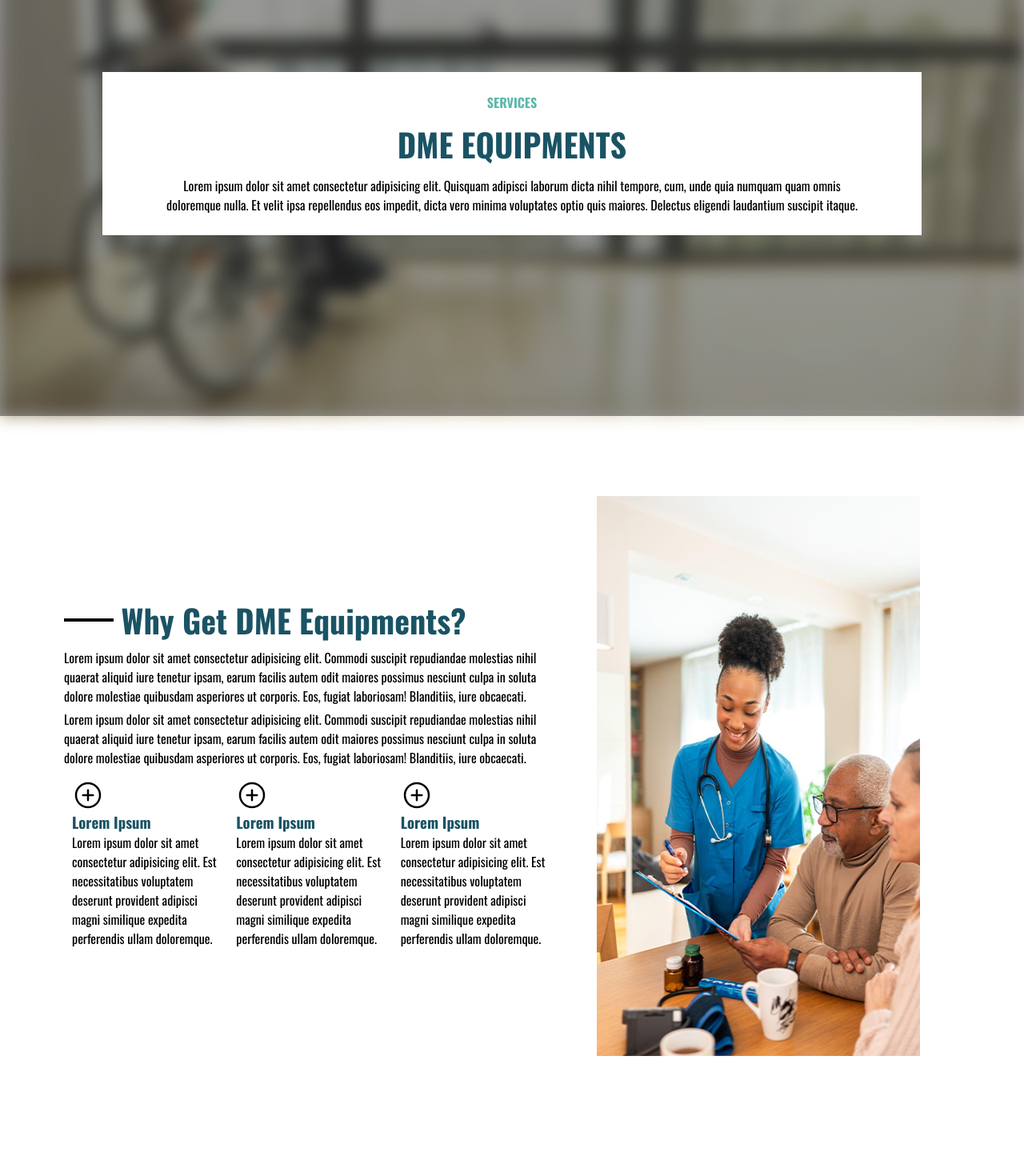
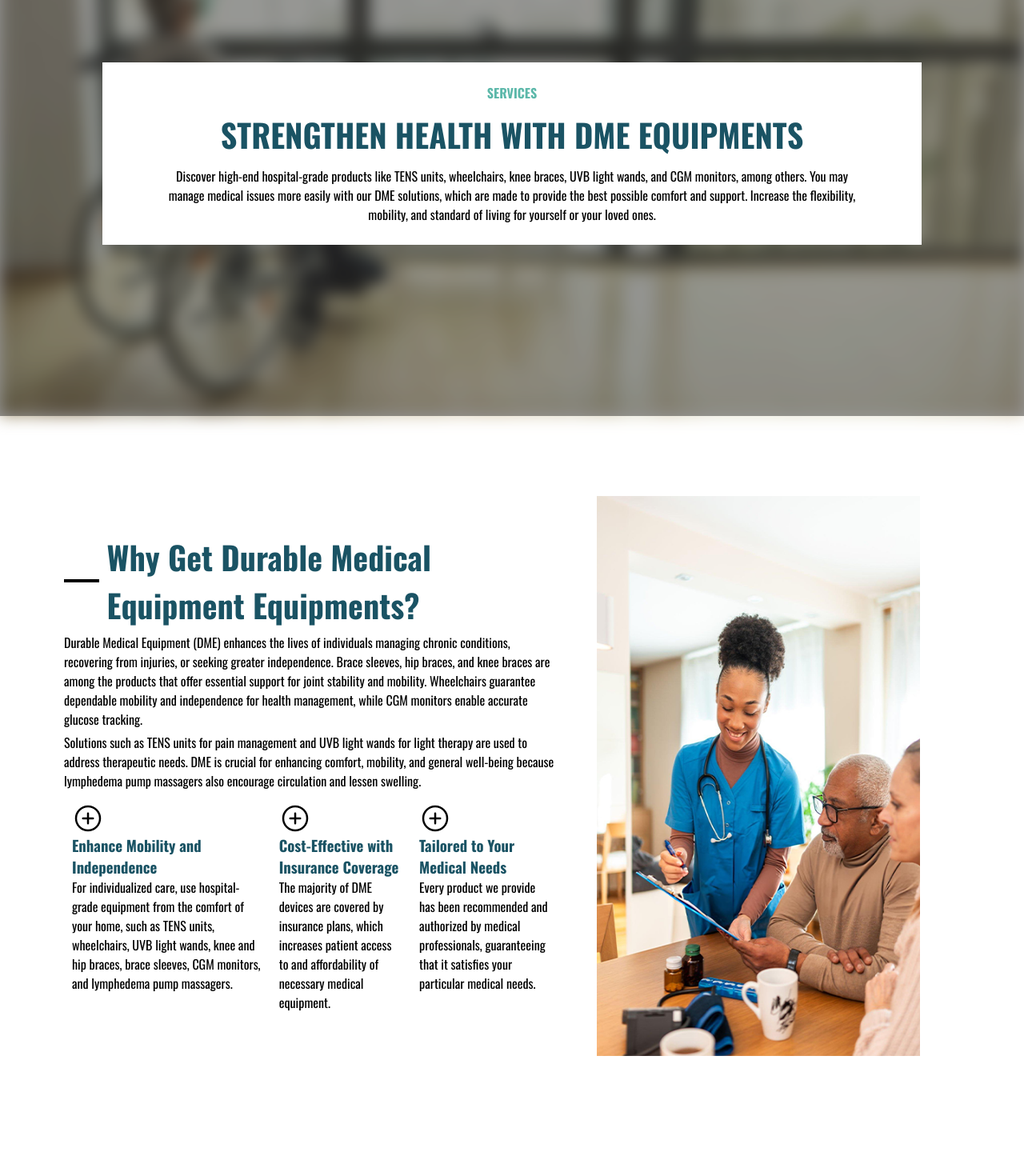
Before and after one commit to MKashanButt/squad-medical-supplies, a Next.js app: page /dme-equipments in a window 1280 px wide. Shown: the part 300-1770 px from the top of the page at 80% size. Built offline with nearby package versions, Linux system fonts and the light colour scheme.

Commit message:
added content

```diff
--- a/src/app/dme-equipments/page.tsx
+++ b/src/app/dme-equipments/page.tsx
@@ -95,39 +95,41 @@ export default function dmeEquipments() {
                 <div className={styles.overlay}></div>
                 <div className={styles.content}>
                     <span>Services</span>
-                    <h1>DME Equipments</h1>
-                    <p>Lorem ipsum dolor sit amet consectetur adipisicing elit. Quisquam adipisci laborum dicta nihil tempore, cum, unde quia numquam quam omnis doloremque nulla. Et velit ipsa repellendus eos impedit, dicta vero minima voluptates optio quis maiores. Delectus eligendi laudantium suscipit itaque.</p>
+                    <h1>Strengthen Health with DME Equipments</h1>
+                    <p>Discover high-end hospital-grade products like TENS units, wheelchairs, knee braces, UVB light wands, and CGM monitors, among others. You may manage medical issues more easily with our DME solutions, which are made to provide the best possible comfort and support. Increase the flexibility, mobility, and standard of living for yourself or your loved ones.</p>
                 </div>
             </section>
             <section className={`${styles.whyGetDmeServies} container`}>
                 <div className={styles.content}>
-                    <h2><hr />Why Get DME Equipments?</h2>
-                    <p>Lorem ipsum dolor sit amet consectetur adipisicing elit. Commodi suscipit repudiandae molestias nihil quaerat aliquid iure tenetur ipsam, earum facilis autem odit maiores possimus nesciunt culpa in soluta dolore molestiae quibusdam asperiores ut corporis. Eos, fugiat laboriosam! Blanditiis, iure obcaecati.</p>
-                    <p>Lorem ipsum dolor sit amet consectetur adipisicing elit. Commodi suscipit repudiandae molestias nihil quaerat aliquid iure tenetur ipsam, earum facilis autem odit maiores possimus nesciunt culpa in soluta dolore molestiae quibusdam asperiores ut corporis. Eos, fugiat laboriosam! Blanditiis, iure obcaecati.</p>
+                    <h2><hr />Why Get Durable Medical Equipment Equipments?</h2>
+                    <p>Durable Medical Equipment (DME) enhances the lives of individuals managing chronic conditions, recovering from injuries, or seeking greater independence. Brace sleeves, hip braces, and knee braces are among the products that offer essential support for joint stability and mobility. Wheelchairs guarantee dependable mobility and independence for health management, while CGM monitors enable accurate glucose tracking.</p>
+                    <p>
+                        Solutions such as TENS units for pain management and UVB light wands for light therapy are used to address therapeutic needs. DME is crucial for enhancing comfort, mobility, and general well-being because lymphedema pump massagers also encourage circulation and lessen swelling.
+                    </p>
                     <div className={styles.stage}>
                         <div className={styles.item}>
                             <svg xmlns="http://www.w3.org/2000/svg" className={styles.icon} viewBox="0 0 512 512">
                                 <path d="M448 256c0-106-86-192-192-192S64 150 64 256s86 192 192 192 192-86 192-192z" fill="none" stroke="currentColor" stroke-miterlimit="10" stroke-width="32" />
                                 <path fill="none" stroke="currentColor" stroke-linecap="round" stroke-linejoin="round" stroke-width="32" d="M256 176v160M336 256H176" />
                             </svg>
-                            <h3>Lorem Ipsum</h3>
-                            <p>Lorem ipsum dolor sit amet consectetur adipisicing elit. Est necessitatibus voluptatem deserunt provident adipisci magni similique expedita perferendis ullam doloremque.</p>
+                            <h3>Enhance Mobility and Independence</h3>
+                            <p>For individualized care, use hospital-grade equipment from the comfort of your home, such as TENS units, wheelchairs, UVB light wands, knee and hip braces, brace sleeves, CGM monitors, and lymphedema pump massagers.</p>
                         </div>
                         <div className={styles.item}>
                             <svg xmlns="http://www.w3.org/2000/svg" className={styles.icon} viewBox="0 0 512 512">
                                 <path d="M448 256c0-106-86-192-192-192S64 150 64 256s86 192 192 192 192-86 192-192z" fill="none" stroke="currentColor" stroke-miterlimit="10" stroke-width="32" />
                                 <path fill="none" stroke="currentColor" stroke-linecap="round" stroke-linejoin="round" stroke-width="32" d="M256 176v160M336 256H176" />
                             </svg>
-                            <h3>Lorem Ipsum</h3>
-                            <p>Lorem ipsum dolor sit amet consectetur adipisicing elit. Est necessitatibus voluptatem deserunt provident adipisci magni similique expedita perferendis ullam doloremque.</p>
+                            <h3>Cost-Effective with Insurance Coverage</h3>
+                            <p>The majority of DME devices are covered by insurance plans, which increases patient access to and affordability of necessary medical equipment.</p>
                         </div>
                         <div className={styles.item}>
                             <svg xmlns="http://www.w3.org/2000/svg" className={styles.icon} viewBox="0 0 512 512">
                                 <path d="M448 256c0-106-86-192-192-192S64 150 64 256s86 192 192 192 192-86 192-192z" fill="none" stroke="currentColor" stroke-miterlimit="10" stroke-width="32" />
                                 <path fill="none" stroke="currentColor" stroke-linecap="round" stroke-linejoin="round" stroke-width="32" d="M256 176v160M336 256H176" />
                             </svg>
-                            <h3>Lorem Ipsum</h3>
-                            <p>Lorem ipsum dolor sit amet consectetur adipisicing elit. Est necessitatibus voluptatem deserunt provident adipisci magni similique expedita perferendis ullam doloremque.</p>
+                            <h3>Tailored to Your Medical Needs</h3>
+                            <p>Every product we provide has been recommended and authorized by medical professionals, guaranteeing that it satisfies your particular medical needs.</p>
                         </div>
                     </div>
                 </div>
@@ -190,36 +192,36 @@ export default function dmeEquipments() {
                 </div>
                 <div className={styles.content}>
                     <h2><hr />Some Key Benefits</h2>
-                    <p>Lorem ipsum dolor sit amet consectetur adipisicing elit. Beatae quasi dolore qui eligendi asperiores doloribus necessitatibus porro perferendis dolor ipsum itaque sapiente eum ea placeat est, veritatis ex provident animi. Similique accusantium perferendis necessitatibus vel nobis vitae. Eos, delectus eaque.</p>
-                    <p>Lorem ipsum dolor sit amet consectetur adipisicing elit. Beatae quasi dolore qui eligendi asperiores doloribus necessitatibus porro perferendis dolor ipsum itaque sapiente eum ea placeat est, veritatis ex provident animi. Similique accusantium perferendis necessitatibus vel nobis vitae. Eos, delectus eaque.</p>
+                    <p>For those managing a variety of medical conditions, durable medical equipment (DME) is specifically made to promote comfort, improve health, and offer dependable assistance. These goods support people in preserving their functioning and independence, both of which are necessary for living an active, satisfying life.</p>
+                    <p>DME, which includes anything from mobility assistance to therapeutic devices, is essential for enhancing quality of life and fostering improved health outcomes. DME provides the resources people need to live more comfortably, confidently, and peacefully, whether they are recuperating from surgery, managing a chronic illness, or looking for more mobility.</p>
                     <ul>
                         <li>
                             <svg xmlns="http://www.w3.org/2000/svg" className={styles.icon} viewBox="0 0 512 512">
                                 <path d="M448 256c0-106-86-192-192-192S64 150 64 256s86 192 192 192 192-86 192-192z" fill="none" stroke-miterlimit="10" stroke-width="32" />
                                 <path fill="none" stroke-linecap="round" stroke-linejoin="round" stroke-width="32" d="M368 192L256.13 320l-47.95-48M191.95 320L144 272M305.71 192l-51.55 59" />
                             </svg>
-                            Lorem ipsum dolor sit amet.
+                            Restore Mobility and Independence
                         </li>
                         <li>
                             <svg xmlns="http://www.w3.org/2000/svg" className={styles.icon} viewBox="0 0 512 512">
                                 <path d="M448 256c0-106-86-192-192-192S64 150 64 256s86 192 192 192 192-86 192-192z" fill="none" stroke-miterlimit="10" stroke-width="32" />
                                 <path fill="none" stroke-linecap="round" stroke-linejoin="round" stroke-width="32" d="M368 192L256.13 320l-47.95-48M191.95 320L144 272M305.71 192l-51.55 59" />
                             </svg>
-                            Lorem ipsum dolor sit amet.
+                            Improve Overall Quality of Life
                         </li>
                         <li>
                             <svg xmlns="http://www.w3.org/2000/svg" className={styles.icon} viewBox="0 0 512 512">
                                 <path d="M448 256c0-106-86-192-192-192S64 150 64 256s86 192 192 192 192-86 192-192z" fill="none" stroke-miterlimit="10" stroke-width="32" />
                                 <path fill="none" stroke-linecap="round" stroke-linejoin="round" stroke-width="32" d="M368 192L256.13 320l-47.95-48M191.95 320L144 272M305.71 192l-51.55 59" />
                             </svg>
-                            Lorem ipsum dolor sit amet.
+                            Convenient At-Home Care
                         </li>
                         <li>
                             <svg xmlns="http://www.w3.org/2000/svg" className={styles.icon} viewBox="0 0 512 512">
                                 <path d="M448 256c0-106-86-192-192-192S64 150 64 256s86 192 192 192 192-86 192-192z" fill="none" stroke-miterlimit="10" stroke-width="32" />
                                 <path fill="none" stroke-linecap="round" stroke-linejoin="round" stroke-width="32" d="M368 192L256.13 320l-47.95-48M191.95 320L144 272M305.71 192l-51.55 59" />
                             </svg>
-                            Lorem ipsum dolor sit amet.
+                            Cost-Efficient with Insurance Coverage
                         </li>
                     </ul>
                 </div>
```
